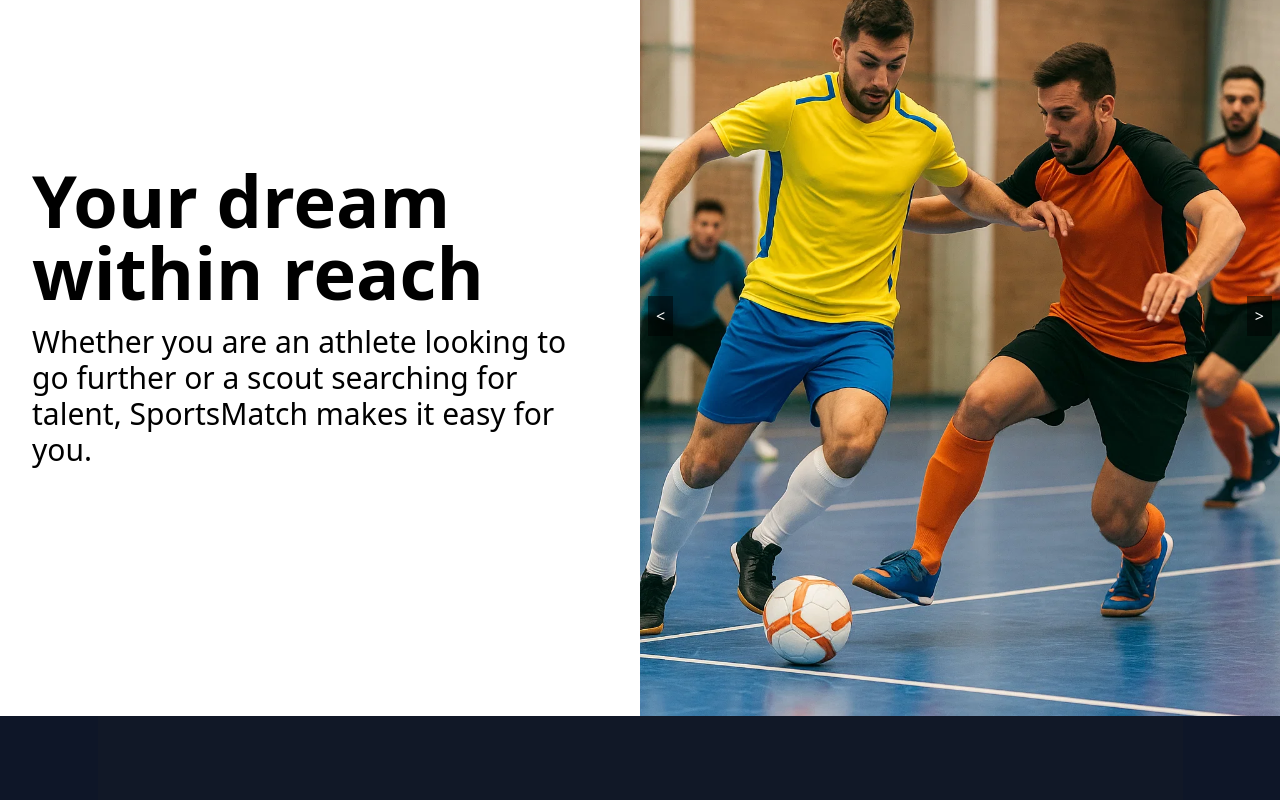
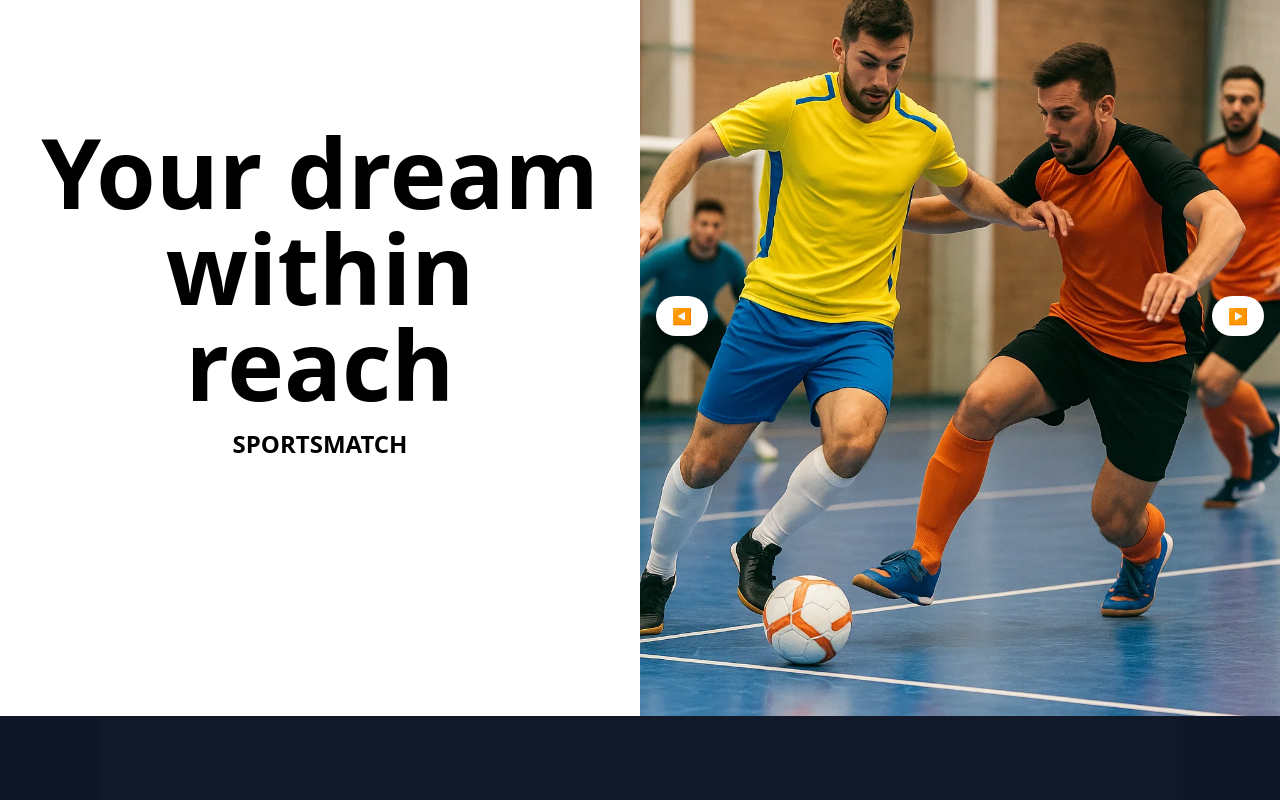
Before and after one commit to sportsmatch-pro/sportsmatch-web, a React (Vite) app: page /en in a window 1280 px wide. Shown: the part 980-1780 px from the top of the page. Built offline with nearby package versions, Linux system fonts and the light colour scheme.

Commit message:
Refactorització de Section1 amb components BaseTextBlock i CarouselButton

```diff
--- a/package.json
+++ b/package.json
@@ -15,7 +15,8 @@
     "react": "^19.1.0",
     "react-dom": "^19.1.0",
     "react-i18next": "^15.5.3",
-    "react-icons": "^5.5.0"
+    "react-icons": "^5.5.0",
+    "react-router-dom": "^7.6.2"
   },
   "devDependencies": {
     "@eslint/js": "^9.25.0",
--- a/src/components/Section1.jsx
+++ b/src/components/Section1.jsx
@@ -1,5 +1,7 @@
 import { useState } from "react";
-// TODO: Canviar el nom del component per un que sigui més descriptiu
+import BaseTextBlock from "./base/BaseTextBlock";
+import BaseCarouselButton from "./base/BaseCarouselButton";
+
 function Section1({ title, text, imagePosition, background, textColor, images }) {
 
   const [current, setCurrent] = useState(0);
@@ -15,13 +17,12 @@
     <section className={`${bgClass} w-screen h-screen flex items-center justify-center`}>
       <div className={`flex ${flexDirection} w-full h-full`}>
         <div className="w-1/2 h-full p-8 flex flex-col justify-center">
-          <h2 className={`text-7xl font-bold mb-4 ${textClass}`}>{title}</h2>
-          <p className={`text-3xl ${textClass}`}>{text}</p>
+          <BaseTextBlock title={title} text={text} textColor={textClass} />
         </div>
         <div className="w-1/2 h-full relative overflow-hidden">
           <img src={new URL(images[current], import.meta.url).href} alt="carousel" className="w-full h-full object-cover" />
-          <button onClick={prev} className="absolute top-1/2 left-2 transform -translate-y-1/2 bg-black bg-opacity-50 text-white p-2">&lt;</button>
-          <button onClick={next} className="absolute top-1/2 right-2 transform -translate-y-1/2 bg-black bg-opacity-50 text-white p-2">&gt;</button>
+          <BaseCarouselButton direction="left" onClick={prev} />
+          <BaseCarouselButton direction="right" onClick={next} />
         </div>
       </div>
     </section>
--- /dev/null
+++ b/src/components/base/BaseCarouselButton.jsx
@@ -0,0 +1,16 @@
+
+
+import React from "react";
+
+export default function BaseCarouselButton({ direction, onClick }) {
+  return (
+    <button
+      onClick={onClick}
+      className={`absolute top-1/2 transform -translate-y-1/2 ${
+        direction === "left" ? "left-4" : "right-4"
+      } bg-white text-black px-4 py-2 rounded-full shadow-md hover:bg-gray-200 transition`}
+    >
+      {direction === "left" ? "◀" : "▶"}
+    </button>
+  );
+}
--- /dev/null
+++ b/src/components/base/BaseTextBlock.jsx
@@ -0,0 +1,14 @@
+import React from "react";
+
+const BaseTextBlock = ({ title, subtitle }) => {
+  return (
+    <div className="text-center mb-12">
+      <h2 className="text-8xl font-bold mb-4 mt-0">{title}</h2>
+      <p className="text-2xl mt-0">
+        <span className="font-bold">SPORTSMATCH</span> {subtitle}
+      </p>
+    </div>
+  );
+};
+
+export default BaseTextBlock;
```
Also changed, not shown: 1 other file (tests, documents, lock files or other folders).
